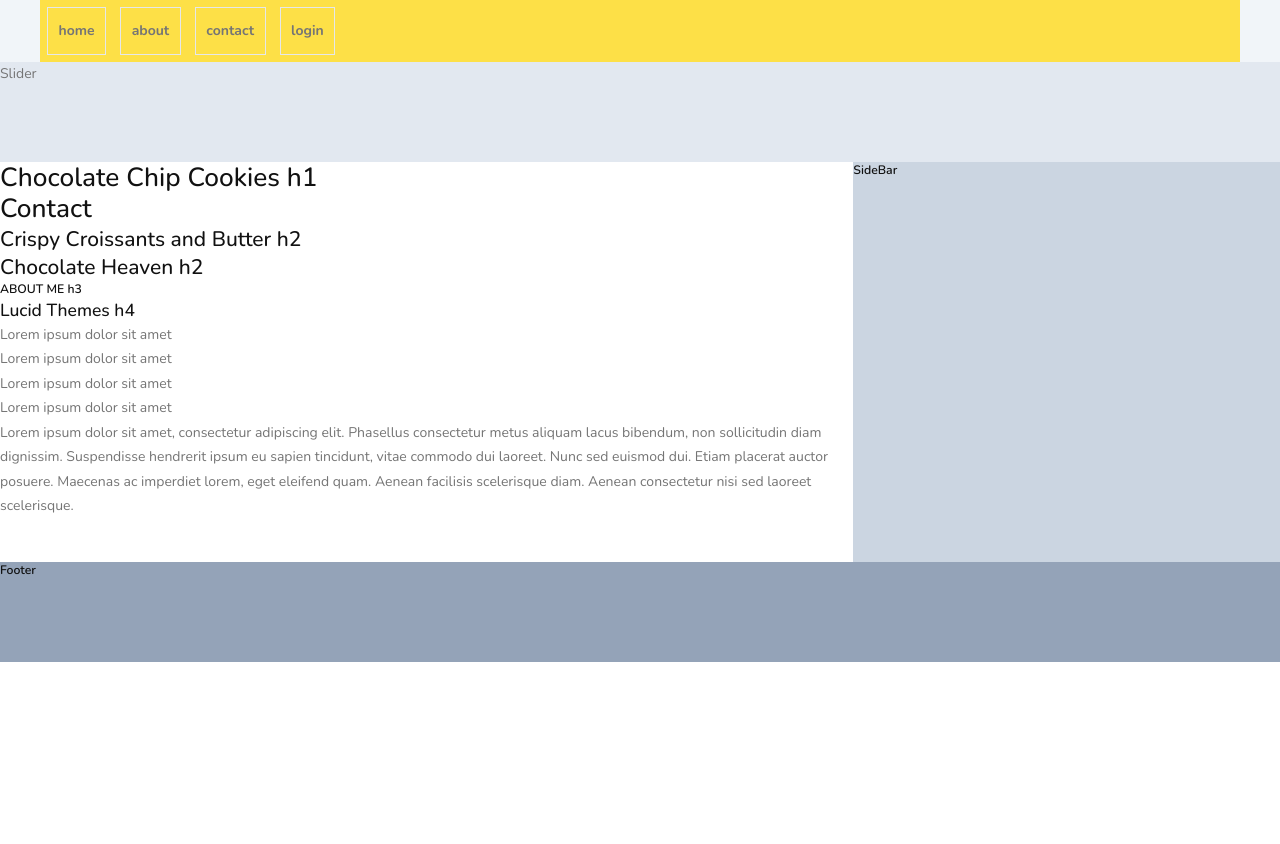
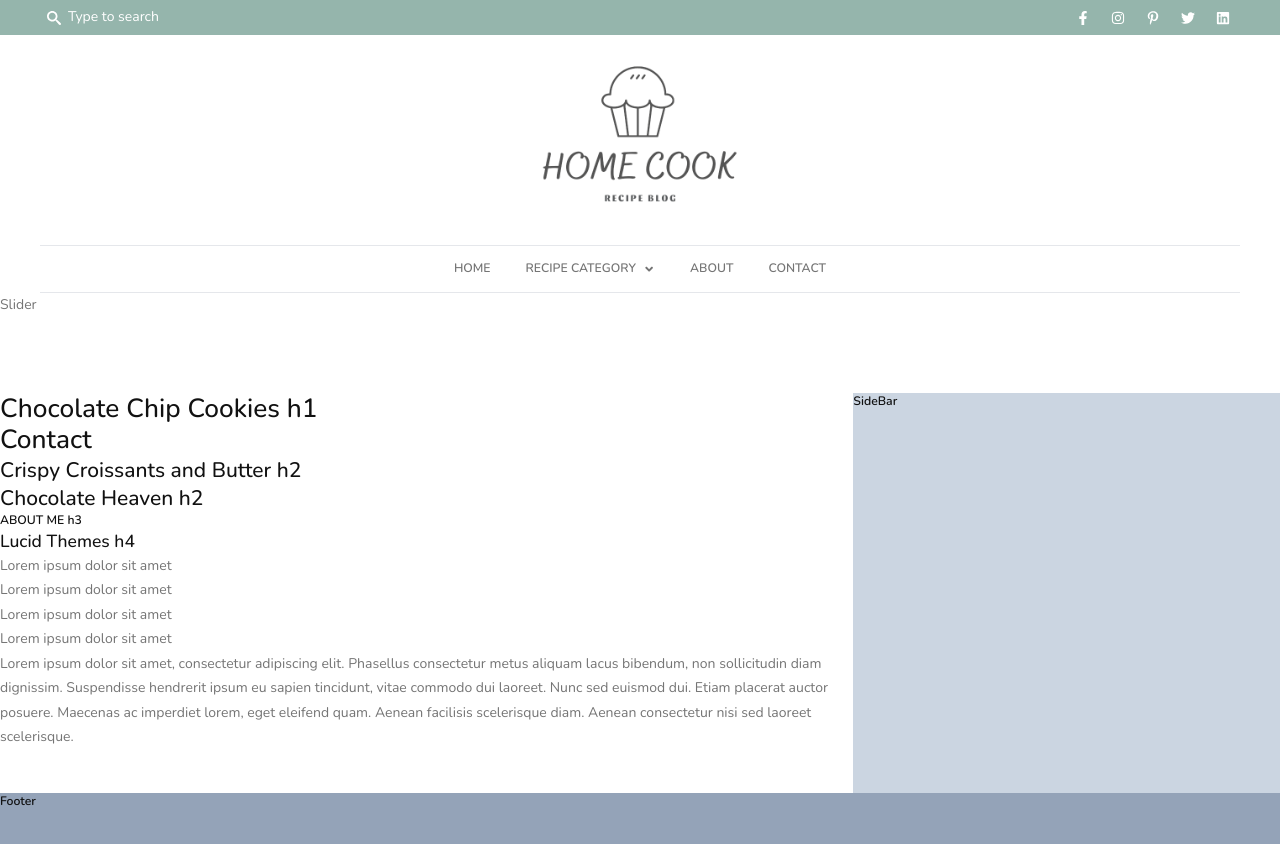
Before and after one commit to waytothevenus/homecook, a Next.js app in the folder frontend/: page / in a window 1280 px wide. Shown: the top 844 px of the page. Before the commit the page ends 800 px from the top, so only its background shows below. Built offline with nearby package versions, Linux system fonts and the light colour scheme.

Commit message:
add header

```diff
--- /dev/null
+++ b/frontend/components/Layouts/Header/NavMobi.js
@@ -0,0 +1,7 @@
+import Navigate from './Navigate';
+
+function NaviMobi() {
+	return <Navigate isMobi />;
+}
+
+export default NaviMobi;
--- /dev/null
+++ b/frontend/components/Layouts/Header/Navigate.js
@@ -0,0 +1,75 @@
+import { useState } from 'react';
+import Link from 'next/link';
+import { FaAngleDown } from 'react-icons/fa';
+import { NavLinks } from '@utils/constants';
+
+function Navigate({ isMobi }) {
+	const [isHover, setIsHover] = useState(false);
+
+	return (
+		<nav
+			className={`bg-white  ${
+				isMobi
+					? 'absolute top-full w-full  shadow-lg lg:hidden'
+					: 'max-lg:hidden'
+			}`}
+		>
+			<div
+				className={`container  flex justify-center items-center ${
+					isMobi ? 'flex-col border-t' : 'border-y'
+				}`}
+			>
+				{NavLinks.map((nav) =>
+					nav.children ? (
+						<div
+							key={nav.id}
+							className={`text-sm ${
+								isMobi && 'text-center'
+							} uppercase font-semibold py-4 px-5  cursor-pointer relative group `}
+							onMouseEnter={() => setIsHover(true)}
+							onMouseLeave={() => setIsHover(false)}
+						>
+							<span className="group-hover:text-primary ">
+								{nav.name}
+							</span>
+							<FaAngleDown className="inline-block ml-2" />
+							{isHover && (
+								<div
+									className={`min-w-[200px] top-full  right-0 bg-white     ${
+										isMobi
+											? 'relative left-0 top-3'
+											: 'absolute left-5 shadow-md border-t border-primary'
+									}`}
+								>
+									{nav.children.map((child) => (
+										<Link
+											key={child.id}
+											href={`/categories/${child.href}`}
+											className={`block py-3 px-5 hover:text-primary ${
+												isMobi
+													? ''
+													: 'border-b border-[rgba(0,0,0,0.04)] hover:bg-[rgba(0,0,0,0.02)] '
+											}`}
+										>
+											{child.name}
+										</Link>
+									))}
+								</div>
+							)}
+						</div>
+					) : (
+						<Link
+							key={nav.id}
+							href={nav.href}
+							className="text-sm uppercase font-semibold px-5 py-4 hover:text-primary"
+						>
+							{nav.name}
+						</Link>
+					)
+				)}
+			</div>
+		</nav>
+	);
+}
+
+export default Navigate;
--- a/frontend/components/Layouts/Header/index.js
+++ b/frontend/components/Layouts/Header/index.js
@@ -1,19 +1,43 @@
-import Link from 'next/link';
-import { NavLinks } from '@utils/constants';
+import { HiMenu } from 'react-icons/hi';
+import { MdClose } from 'react-icons/md';
+import SocialLink from '@components/UI/SocialLink';
+import Navigate from './Navigate';
+import { useState } from 'react';
+import Logo from '@components/UI/Logo';
+import NaviMobi from './NavMobi';
+import SearchForm from '@components/UI/Form/SearchForm';
 
 function Header() {
+	const [showNavMobi, setShowNavMobi] = useState(true);
+	const toggleNavMobi = () => {
+		setShowNavMobi(!showNavMobi);
+	};
 	return (
-		<header className="flex bg-slate-100">
-			<div className="container bg-yellow-300 flex max-sm:flex-col">
-				{NavLinks.map((nav) => (
-					<Link
-						key={nav.id}
-						href={nav.href}
-						className="font-bold border p-3 m-2 block"
+		<header>
+			<div className="bg-primary sm:h-10 h-14 text-white">
+				<div className="container h-full flex justify-between items-center">
+					<SearchForm />
+					<div className="sm:block hidden">
+						<SocialLink />
+					</div>
+				</div>
+			</div>
+			<div className="relative">
+				<div className="container flex lg:flex-col items-center justify-between">
+					<Logo className="mx-auto" />
+					<button
+						className="cursor-pointer block lg:hidden"
+						onClick={toggleNavMobi}
 					>
-						{nav.name}
-					</Link>
-				))}
+						{showNavMobi ? (
+							<MdClose className="text-4xl" />
+						) : (
+							<HiMenu className="text-4xl" />
+						)}
+					</button>
+				</div>
+				<Navigate />
+				{showNavMobi && <NaviMobi />}
 			</div>
 		</header>
 	);
--- a/frontend/components/Layouts/SideBarLayout.js
+++ b/frontend/components/Layouts/SideBarLayout.js
@@ -1,3 +1,4 @@
+import { memo } from 'react';
 import SideBar from './SideBar';
 
 function SideBarLayout({ children }) {
--- a/frontend/components/Slider.js
+++ b/frontend/components/Slider.js
@@ -1,5 +1,5 @@
 function Slider() {
-	return <section className="min-h-[100px] bg-slate-200">Slider</section>;
+	return <section className="min-h-[100px]">Slider</section>;
 }
 
 export default Slider;
--- /dev/null
+++ b/frontend/components/UI/Form/SearchForm.js
@@ -0,0 +1,22 @@
+import { ImSearch } from 'react-icons/im';
+
+function SearchForm() {
+	return (
+		<form>
+			<div className="flex">
+				<button className="px-2">
+					<ImSearch />
+				</button>
+				<input
+					id="search"
+					name="search"
+					type="text"
+					placeholder="Type to search"
+					className="pr-2 placeholder-white bg-transparent outline-none"
+				/>
+			</div>
+		</form>
+	);
+}
+
+export default SearchForm;
--- /dev/null
+++ b/frontend/components/UI/Logo/index.js
@@ -0,0 +1,13 @@
+function Logo() {
+	return (
+		<div>
+			<img
+				src="/static/images/logo.png"
+				alt="logo"
+				className={`object-contain lg:h-60 h-28 lg:mx-auto `}
+			/>
+		</div>
+	);
+}
+
+export default Logo;
--- /dev/null
+++ b/frontend/components/UI/SocialLink/index.js
@@ -0,0 +1,60 @@
+import {
+	FaInstagram,
+	FaFacebookF,
+	FaPinterestP,
+	FaTwitter,
+	FaLinkedin,
+} from 'react-icons/fa';
+
+function SocialLink({
+	socialList = [
+		{
+			id: 1,
+			name: 'Facebook',
+			href: 'https://vi-vn.facebook.com/',
+			icon: <FaFacebookF />,
+		},
+		{
+			id: 2,
+			name: 'Instagram',
+			href: 'https://vi-vn.facebook.com/',
+			icon: <FaInstagram />,
+		},
+		{
+			id: 3,
+			name: 'PinterestP',
+			href: 'https://vi-vn.facebook.com/',
+			icon: <FaPinterestP />,
+		},
+		{
+			id: 4,
+			name: 'Twitter',
+			href: 'https://vi-vn.facebook.com/',
+			icon: <FaTwitter />,
+		},
+		{
+			id: 5,
+			name: 'Linkedin',
+			href: 'https://vi-vn.facebook.com/',
+			icon: <FaLinkedin />,
+		},
+	],
+	size = '13',
+	color = 'white',
+}) {
+	return (
+		<div className="flex">
+			{socialList.map((item) => (
+				<a
+					key={item.id}
+					href={item.href}
+					className={`text-[${size}px] text-${color} px-3 cursor-pointer`}
+				>
+					{item.icon}
+				</a>
+			))}
+		</div>
+	);
+}
+
+export default SocialLink;
--- a/frontend/tailwind.config.js
+++ b/frontend/tailwind.config.js
@@ -15,7 +15,7 @@ module.exports = {
 				second: '#757575',
 				grey: '#EEEEEE',
 				black: '#111111',
-				border: '##e6e6e6',
+				border: '#e6e6e6',
 			},
 		},
 	},
--- a/frontend/utils/constants.js
+++ b/frontend/utils/constants.js
@@ -1,22 +1,39 @@
 export const NavLinks = [
 	{
 		id: 1,
-		name: 'home',
+		name: 'Home',
 		href: '/',
 	},
 	{
 		id: 2,
-		name: 'about',
+		name: 'Recipe Category',
+		href: '/categories',
+		children: [
+			{
+				id: 1,
+				name: 'Breakfast',
+				href: 'breakfast',
+			},
+			{
+				id: 2,
+				name: 'Lunch',
+				href: 'lunch',
+			},
+			{
+				id: 3,
+				name: 'Dinner',
+				href: 'dinner',
+			},
+		],
+	},
+	{
+		id: 3,
+		name: 'About',
 		href: '/about',
 	},
 	{
-		id: 3,
-		name: 'contact',
+		id: 4,
+		name: 'Contact',
 		href: '/contact',
 	},
-	{
-		id: 4,
-		name: 'login',
-		href: '/login',
-	},
 ];
```
Also changed, not shown: frontend/public/static/images/logo.png.
